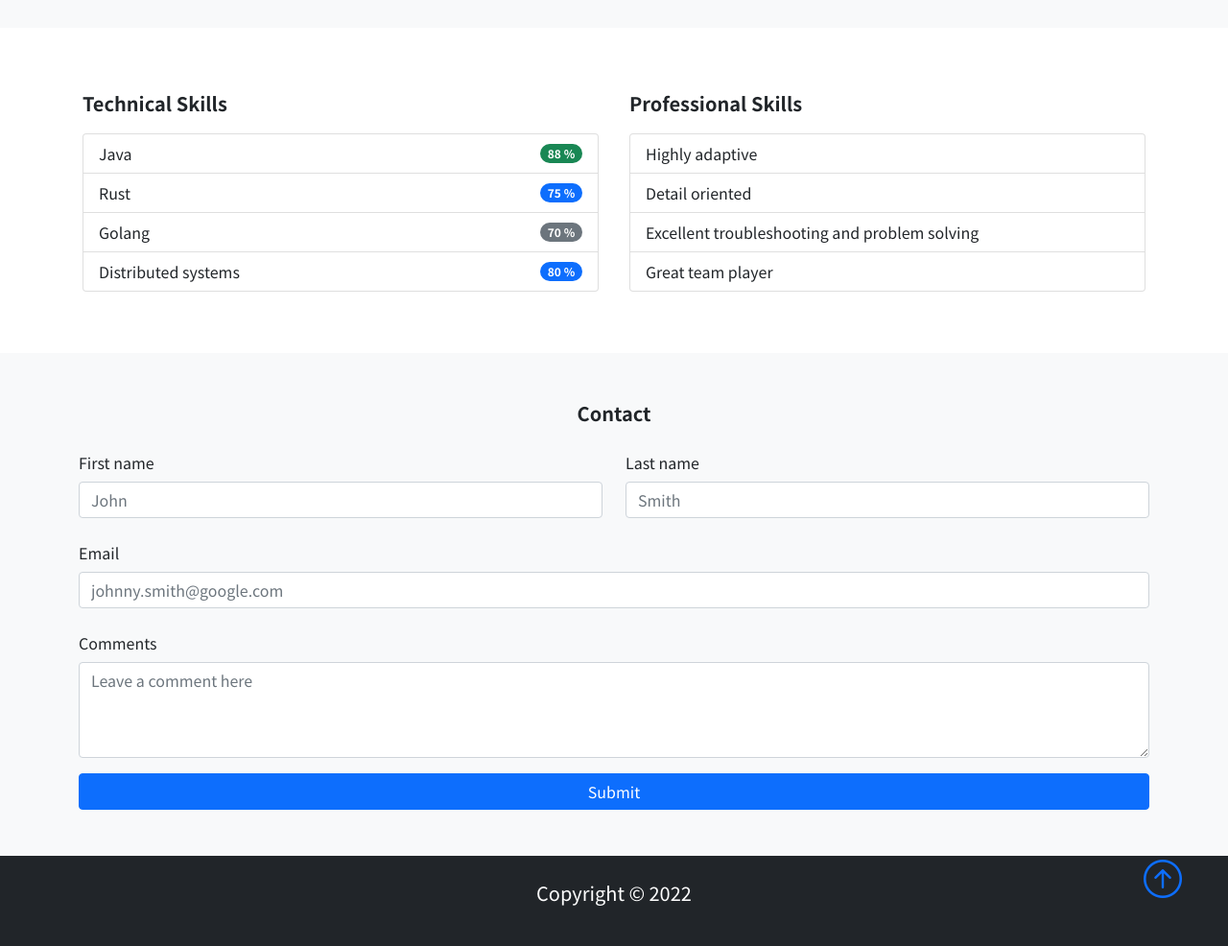
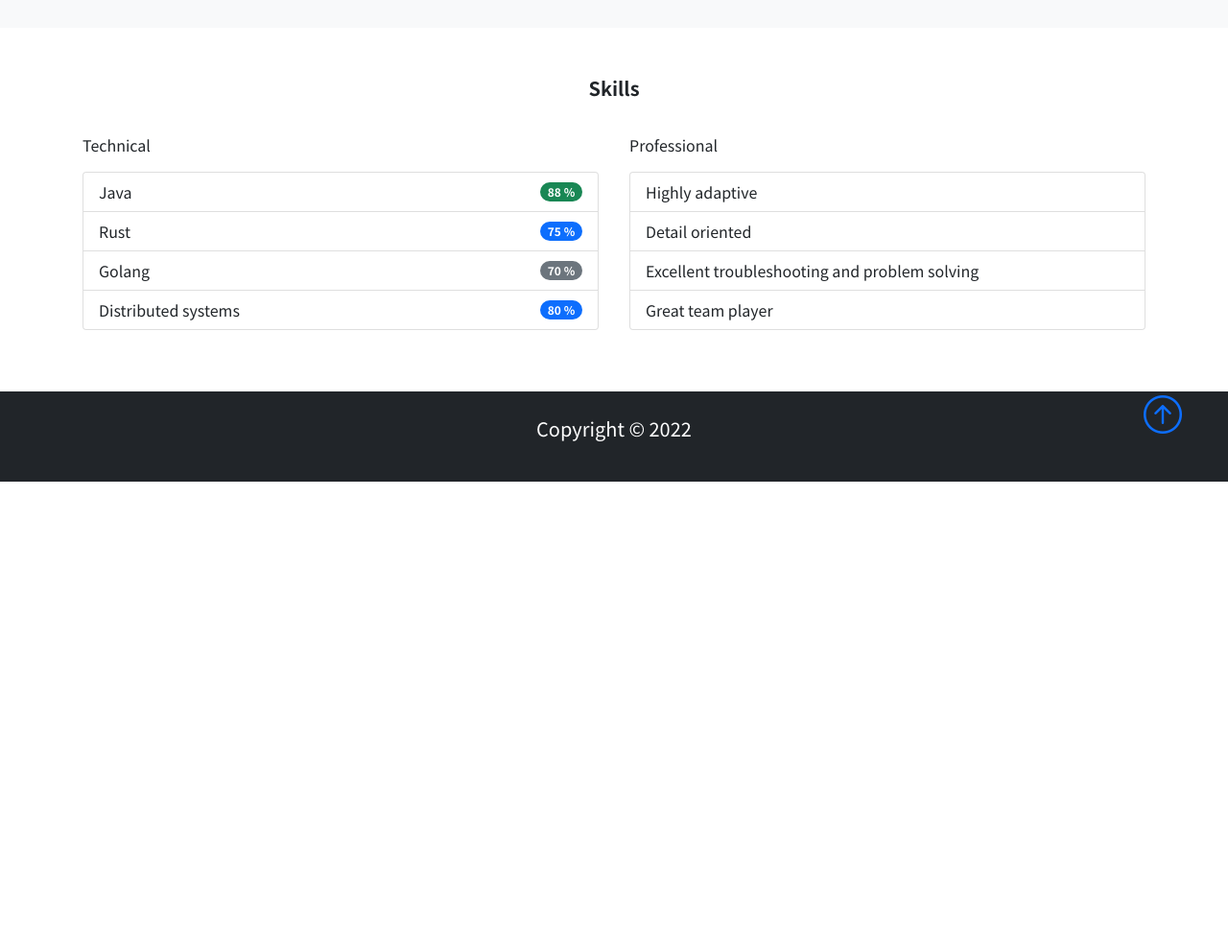
Before and after one commit to m3da1/m3da1-page, a plain HTML site: page index.html in a window 1280 px wide. Shown: the part 900-1886 px from the top of the page at 96% size. After the commit the page ends 1402 px from the top, so only its background shows below. Drawn offline with nearby package versions, Linux system fonts and the light colour scheme.

Commit message:
Removed contact and modified skills sections

```diff
--- a/index.html
+++ b/index.html
@@ -5,7 +5,7 @@
     <meta charset="UTF-8">
     <meta http-equiv="X-UA-Compatible" content="IE=edge">
     <meta name="viewport" content="width=device-width, initial-scale=1.0">
-    <title>Welcome to m3d</title>
+    <title>m3d | Home</title>
     <link href="https://cdn.jsdelivr.net/npm/bootstrap@5.1.3/dist/css/bootstrap.min.css" rel="stylesheet"
         integrity="sha384-1BmE4kWBq78iYhFldvKuhfTAU6auU8tT94WrHftjDbrCEXSU1oBoqyl2QvZ6jIW3" crossorigin="anonymous">
     <link rel="stylesheet" href="https://cdn.jsdelivr.net/npm/bootstrap-icons@1.6.1/font/bootstrap-icons.css">
@@ -30,9 +30,6 @@
                     </li>
                     <li class="nav-item">
                         <a href="#skills" class="nav-link">Skills</a>
-                    </li>
-                    <li class="nav-item">
-                        <a href="#contact" class="nav-link">Contact</a>
                     </li>
                 </ul>
             </div>
@@ -85,8 +82,9 @@
     <section class="p-5" id="skills">
         <div class="container">
             <div class="row align-items-center justify-content-between">
-                <div class="col-md p-3">
-                    <p class="lead fw-bold"> Technical Skills </p>
+                <div class="text-center lead fw-bold">Skills</div>
+                <div class="col-md p-3 mt-3">
+                    <p>Technical</p>
                     <ul class="list-group">
                         <li class="list-group-item d-flex justify-content-between align-items-center">
                             Java
@@ -106,8 +104,8 @@
                         </li>
                     </ul>
                 </div>
-                <div class="col-md p-3">
-                    <p class="lead fw-bold"> Professional Skills </p>
+                <div class="col-md p-3 mt-3">
+                    <p> Professional </p>
                     <ul class="list-group">
                         <li class=" list-group-item d-flex justify-content-between align-items-center">
                             Highly adaptive
@@ -126,34 +124,6 @@
             </div>
         </div>
     </section>
-    <section class="p-5 bg-light" id="contact">
-        <div class="container align-items-center justify-content-between">
-            <p class="lead fw-bold text-center mb-4">Contact</p>
-            <div class="row g-4">
-                <div class="col-md-6">
-                    <label for="validationDefault01" class="form-label">First name</label>
-                    <input type="text" class="form-control" id="validationDefault01" placeholder="John" required>
-                </div>
-                <div class="col-md-6">
-                    <label for="validationDefault02" class="form-label">Last name</label>
-                    <input type="text" class="form-control" id="validationDefault02" placeholder="Smith" required>
-                </div>
-                <div class="col-md-12">
-                    <label for="validationDefault03" class="form-label">Email</label>
-                    <input type="text" class="form-control" id="validationDefault03"
-                        placeholder="johnny.smith@google.com" required>
-                </div>
-                <div class="col-md-12">
-                    <label for="floatingTextarea2" class="form-label">Comments</label>
-                    <textarea class="form-control" placeholder="Leave a comment here" id="floatingTextarea2"
-                        style="height: 100px"></textarea>
-                </div>
-            </div>
-            <div class="d-grid gap-2 mt-3">
-                <button class="btn btn-primary" type="button">Submit</button>
-            </div>
-        </div>
-    </section>
     <!-- Footer -->
     <footer class="p-4 bg-dark text-white text-center position-relative">
         <div class="container">
```
Also changed, not shown: 1 other file.
